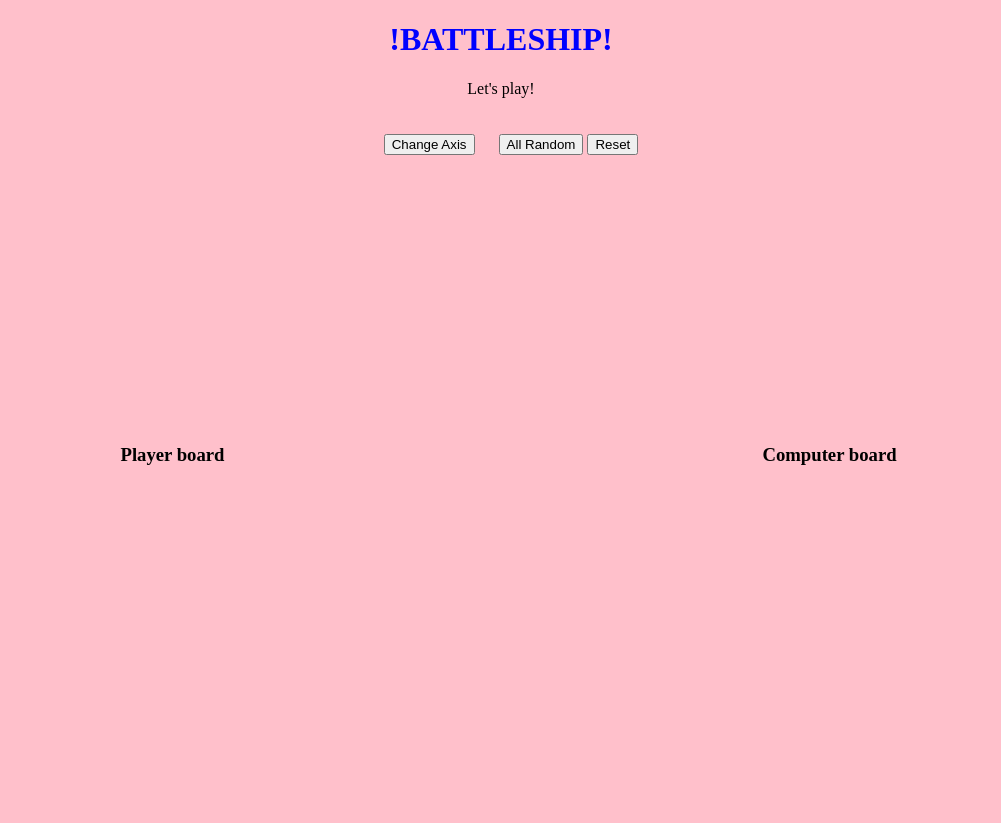
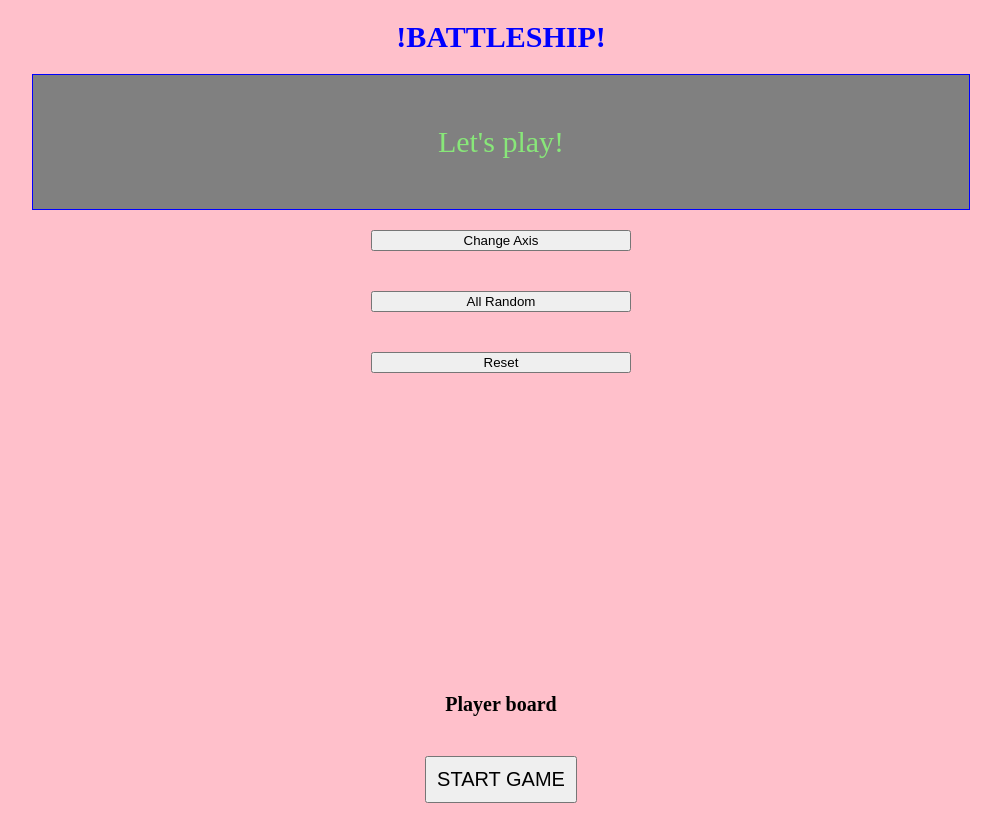
Before and after one commit to Conor-Dunne/battleship-game, a website built with webpack: page src/template.html in a window 1280 px wide. Shown: the whole page, without its empty margins (139-1140 px from the left). Before the commit the page ends 800 px from the top, so only its background shows below. Built offline with nearby package versions, Linux system fonts and the light colour scheme.

Commit message:
Creat intitial start game function and adjust css

```diff
--- a/src/DOMinteraction.js
+++ b/src/DOMinteraction.js
@@ -51,13 +51,18 @@ const changeAxis = function () {
 export const displayShips = function (shipSquares) {
   console.log(shipSquares);
   const allSquares = document.querySelectorAll("#player-board > div");
-  allSquares.forEach((div) => div.className = "square");
+  allSquares.forEach((div) => (div.className = "square"));
   for (let i = 0; i < shipSquares.length; i += 1) {
     const square = document.querySelector(`[data-coords="${shipSquares[i]}"]`);
     square.classList.add("placed-ship");
   }
 };
 
+export const displayMessage = function (message) {
+  const messageBox = document.getElementById("message-box");
+  messageBox.textContent = message;
+}
+
 axisBtn.addEventListener("click", changeAxis);
 
 export { shipAxis };
--- a/src/Factories/gameboard.js
+++ b/src/Factories/gameboard.js
@@ -1,7 +1,7 @@
 /* eslint-disable no-return-assign */
 const GameboardFactory = (name) => {
   const boardName = () => name;
-  let board = [];
+  const board = [];
   let shipPositions = [];
   let shipsArray = [];
   let missedHits = [];
--- a/src/helpers/functions.js
+++ b/src/helpers/functions.js
@@ -1,3 +1,4 @@
+/* eslint-disable no-undef */
 /* eslint-disable import/prefer-default-export */
 export const randomNum = function (range) {
   return Math.floor(Math.random() * range) + 1;
@@ -7,3 +8,13 @@ export const randomXorY = function () {
   const arr = ["X", "Y"];
   return arr[randomNum(2) - 1];
 };
+
+export const hide = function (elementId) {
+  const elementToHide = document.getElementById(elementId);
+  elementToHide.classList.add("hide");
+};
+
+export const unhide = function (elementId) {
+  const elementToUnHide = document.getElementById(elementId);
+  elementToUnHide.classList.remove("hide");
+};
--- a/src/index.js
+++ b/src/index.js
@@ -3,11 +3,25 @@ import "./styles.css";
 import GameboardFactory from "./Factories/gameboard";
 import renderBoard from "./components/boards";
 import { gameSetup } from "./components/gameSetup";
+import { displayMessage } from "./DOMinteraction";
+import { hide, unhide } from "./helpers/functions";
 
 const playerboard = GameboardFactory("player");
 const computerBoard = GameboardFactory("computer");
+
+displayMessage("Place your ships!");
 
 renderBoard("player-board");
 renderBoard("computer-board");
 
 gameSetup(playerboard);
+
+const startGame = function () {
+  hide("setup-btns");
+  unhide("computer");
+  displayMessage("Player turn");
+};
+
+const startGameBtn = document.getElementById("start");
+
+startGameBtn.addEventListener("click", startGame);
--- a/src/styles.css
+++ b/src/styles.css
@@ -1,10 +1,32 @@
+html,
+body {
+    padding: 0;
+    margin: 0;
+    font-size: 10px;
+}
+
 h1 {
+    font-size: 3rem;
     color: blue;
+}
+
+h3 {
+    font-size: 2rem;
 }
 
 body {
     background: pink;
     text-align: center;
+}
+
+#message-box {
+    font-size: 30px;
+    width: 70%;
+    margin: 0 auto;
+    border: 1px solid blue;
+    padding: 20px;
+    background: gray;
+    color: rgb(136, 231, 121);
 }
 
 .square {
@@ -28,7 +50,8 @@ body {
     justify-content: space-around;
     align-items: center;
     flex-wrap: wrap;
-    gap: 50px;
+    gap: 10px;
+    margin-top: 30px;
 }
 
 .ship-four {
@@ -47,8 +70,21 @@ body {
     height: fit-content;
 }
 
-#axis {
+button {
     margin: 20px;
+    min-width: 90px;
+}
+
+#setup-btns {
+    max-width: 300px;
+    margin: 0 auto;
+    display: flex;
+    flex-direction: column;
+}
+
+#start {
+    font-size: 20px;
+    padding: 10px;
 }
 
 .placed-ship {
@@ -58,3 +94,7 @@ body {
     border: 1px solid black;
 
 }
+
+.hide {
+    display: none !important;
+}
--- a/src/template.html
+++ b/src/template.html
@@ -28,12 +28,13 @@
                 <div class="board" id="player-board"></div>
                 <h3>Player board</h3>
             </div>
-            <div class="board-section" id="computer">
+            <div class="board-section hide" id="computer">
                 <div class="board" id="computer-board">
                 </div>
                 <h3>Computer board</h3>
             </div>
         </div>
+        <div id="start-btn"><button id="start">START GAME</button></div>
     </div>
     </div>
 </body>
```
